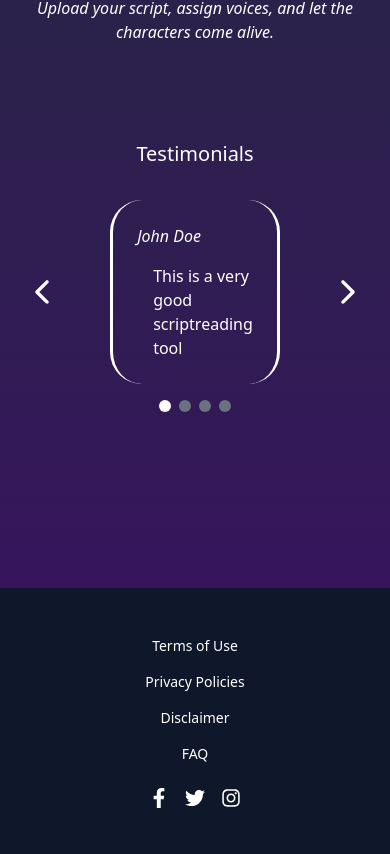
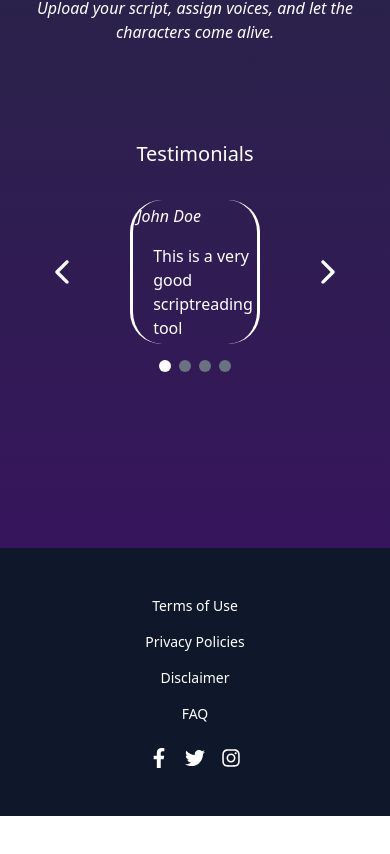
Before and after one commit to Deep-Fusion-Films/scriptreadr-frontend, a React (Vite) app: page / in a window 390 px wide. Shown: the part 1831-2685 px from the top of the page. After the commit the page ends 2647 px from the top, so only its background shows below. Built offline with nearby package versions, Linux system fonts and the light colour scheme; no server answers.

Commit message:
edit testimonialCarousel, Dashboard and SideBar

```diff
--- a/src/components/TestimonialCarousel.jsx
+++ b/src/components/TestimonialCarousel.jsx
@@ -66,7 +66,7 @@ export default function TestimonialCarousel() {
                 exit="exit"
                 transition={{ duration: 0.5 }}
               >
-                <div className="border-x-3 rounded-4xl border-white p-6 lg:p-15">
+                <div className="border-x-3 rounded-4xl border-white p-1 lg:p-6 lg:p-15">
                   <p className="text-white mb-4">
                     <i>{listItems[currentIndex].name}</i>
                   </p>
--- a/src/features/Dashboard.jsx
+++ b/src/features/Dashboard.jsx
@@ -712,7 +712,7 @@ export default function Dashboard() {
 
               <div
                 placeholder="Type or paste your script here..."
-                className=" relative flex items-center justify-center shadow-sm lg:w-2/3 h-[70vh]  border border-gray-300 p-4 rounded-lg resize-none focus:outline-none focus:ring-2 focus:ring-teal-500"
+                className=" relative flex items-center justify-center shadow-sm lg:w-2/3 h-[75vh]  border border-gray-300 p-4 rounded-lg resize-none focus:outline-none focus:ring-2 focus:ring-teal-500"
               >
                 <div onClick={handleSetShowSideBar} className="hover:cursor-pointer">
                 <FaArrowAltCircleRight className="absolute left-4 top-5 text-2xl text-[#5C6BC0] lg:hidden" />
@@ -803,7 +803,7 @@ export default function Dashboard() {
                     ))}
                   </div>
                 </div>
-                <div className="flex lg:absolute rounded-lg bottom-0 left-0 border p-4   bg-[#2E3A87] text-white w-full">
+                <div className="flex lg:absolute rounded-lg bottom-0 left-0 border p-2   bg-[#2E3A87] text-white w-full">
                   <button
                     onClick={handlePlayScript}
                     className="flex rounded-lg cursor-pointer border border-[#5C6BC0] items-center gap-2 py-1 px-4 py-2 bg-[#5C6BC0] text-white rounded hover:bg-[#3F4C9A] transition"
--- a/src/features/SideBar.jsx
+++ b/src/features/SideBar.jsx
@@ -95,7 +95,7 @@ export default function SideBar({ showSideBar, setShowSideBar }) {
           </div>
         </Link>
 
-        <button className="text-red-600 hover:underline">Sign Out</button>
+        {/* <button className="text-red-600 hover:underline">Sign Out</button> */}
       </div>
     </>
   );
```
